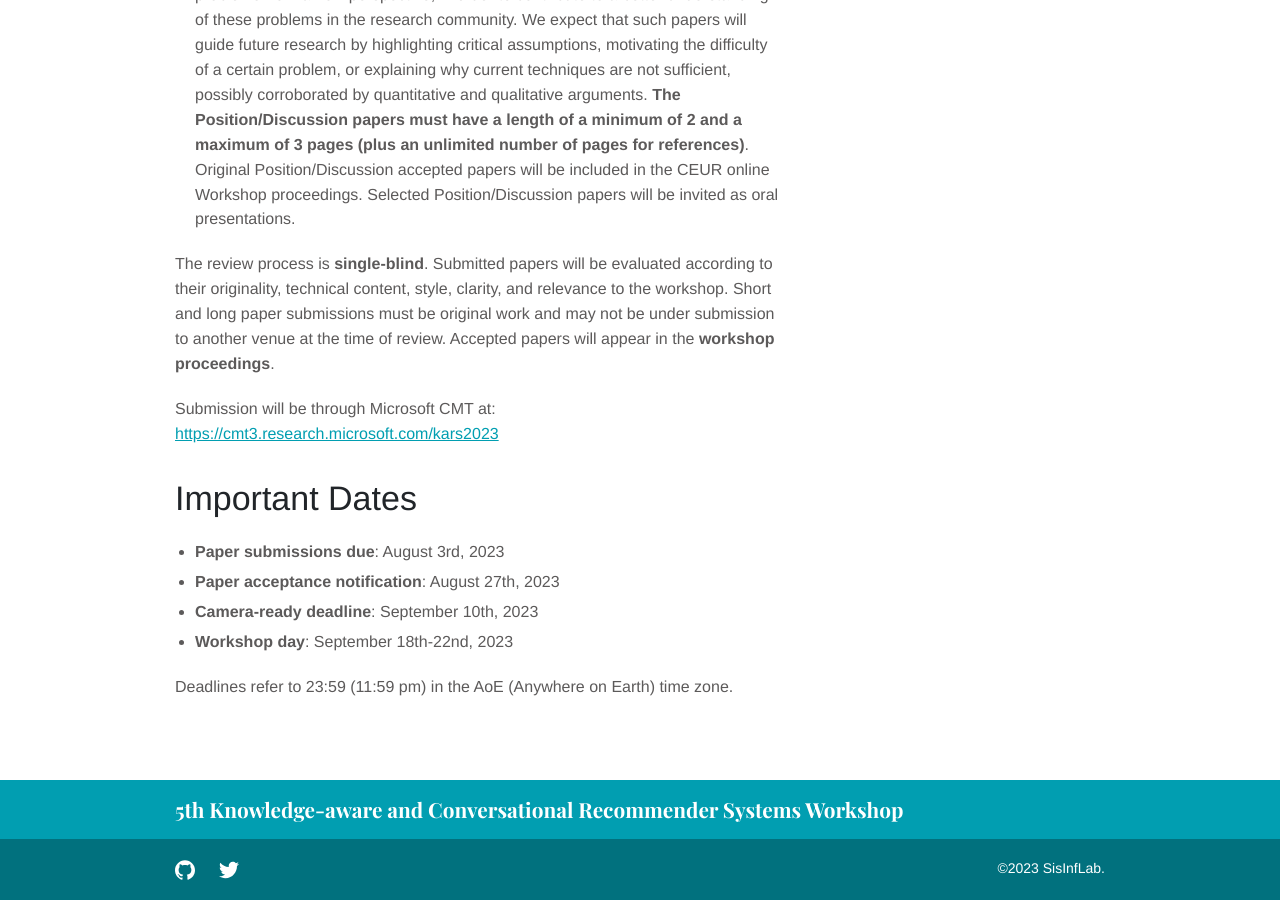
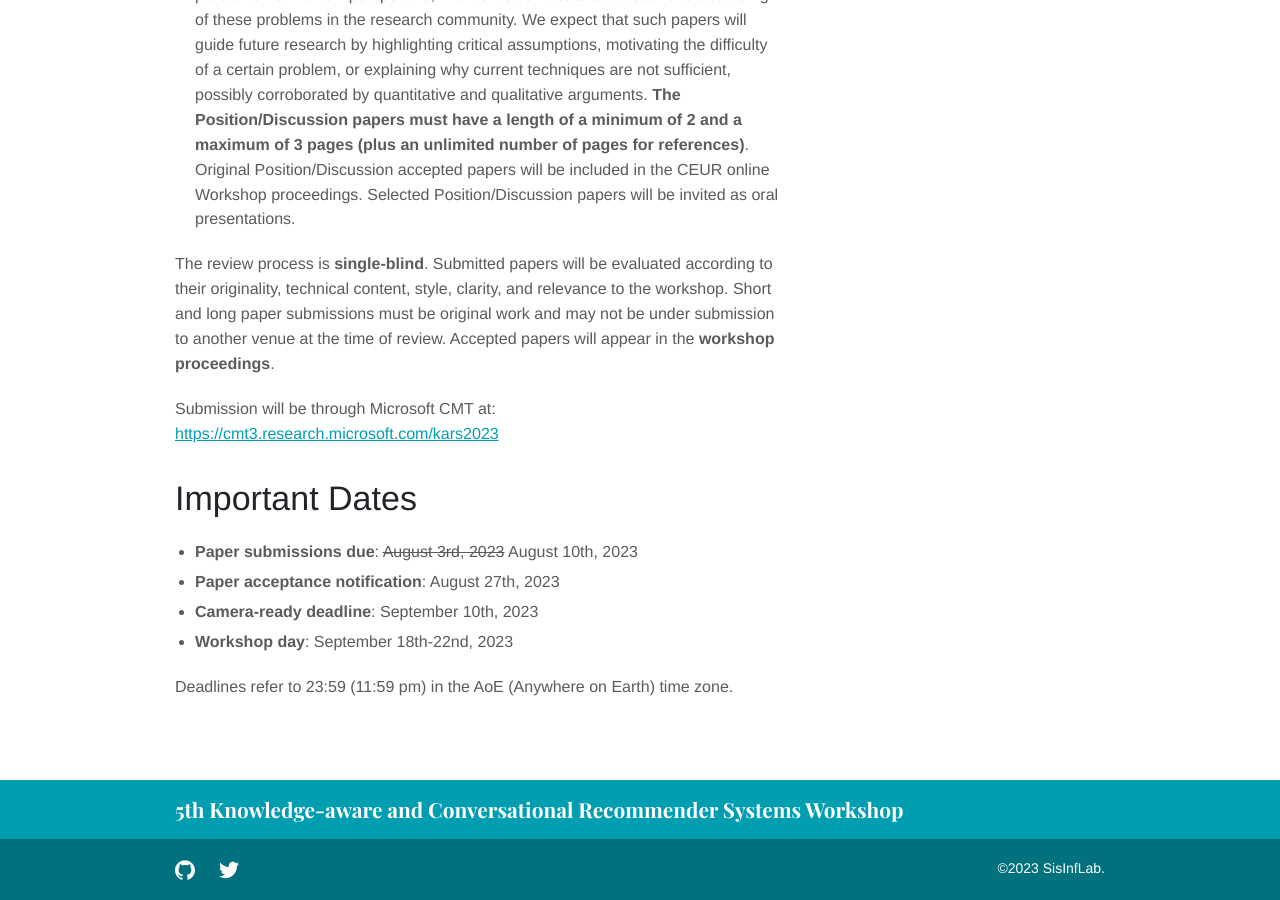
Before and after one commit to kars-workshop/2023, a Jekyll site: the page built from cfp.md, in a window 1280 px wide and 900 px high, scrolled down 3920 px. Built offline with Jekyll 4.4.1, drawn with Linux system fonts in a browser that asks for light colours.

Commit message:
update cfp

```diff
--- a/cfp.md
+++ b/cfp.md
@@ -91,7 +91,7 @@ Submission will be through Microsoft CMT at: <https://cmt3.research.microsoft.co
 
 # Important Dates
 
-* **Paper submissions due**: August 3rd, 2023
+* **Paper submissions due**: ~~August 3rd, 2023~~ August 10th, 2023
 * **Paper acceptance notification**: August 27th, 2023
 * **Camera-ready deadline**: September 10th, 2023
 * **Workshop day**: September 18th-22nd, 2023
```
